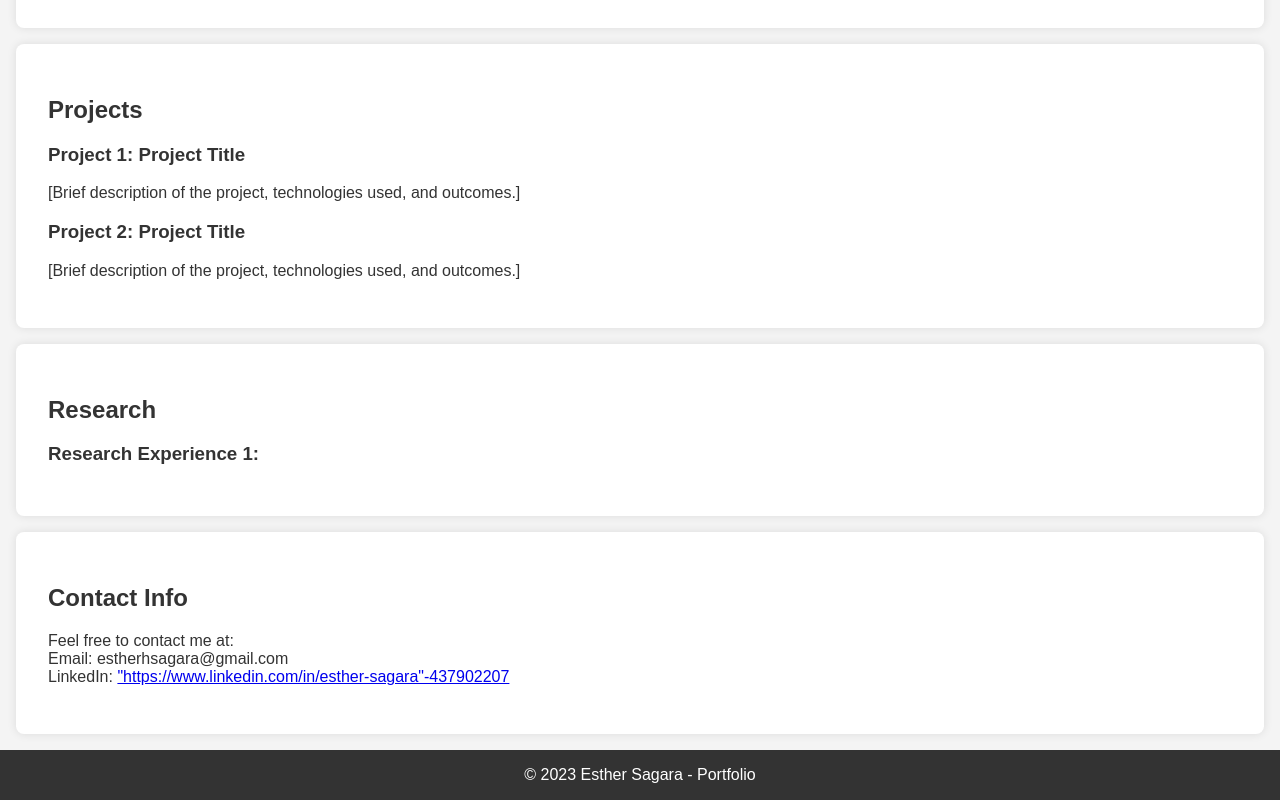
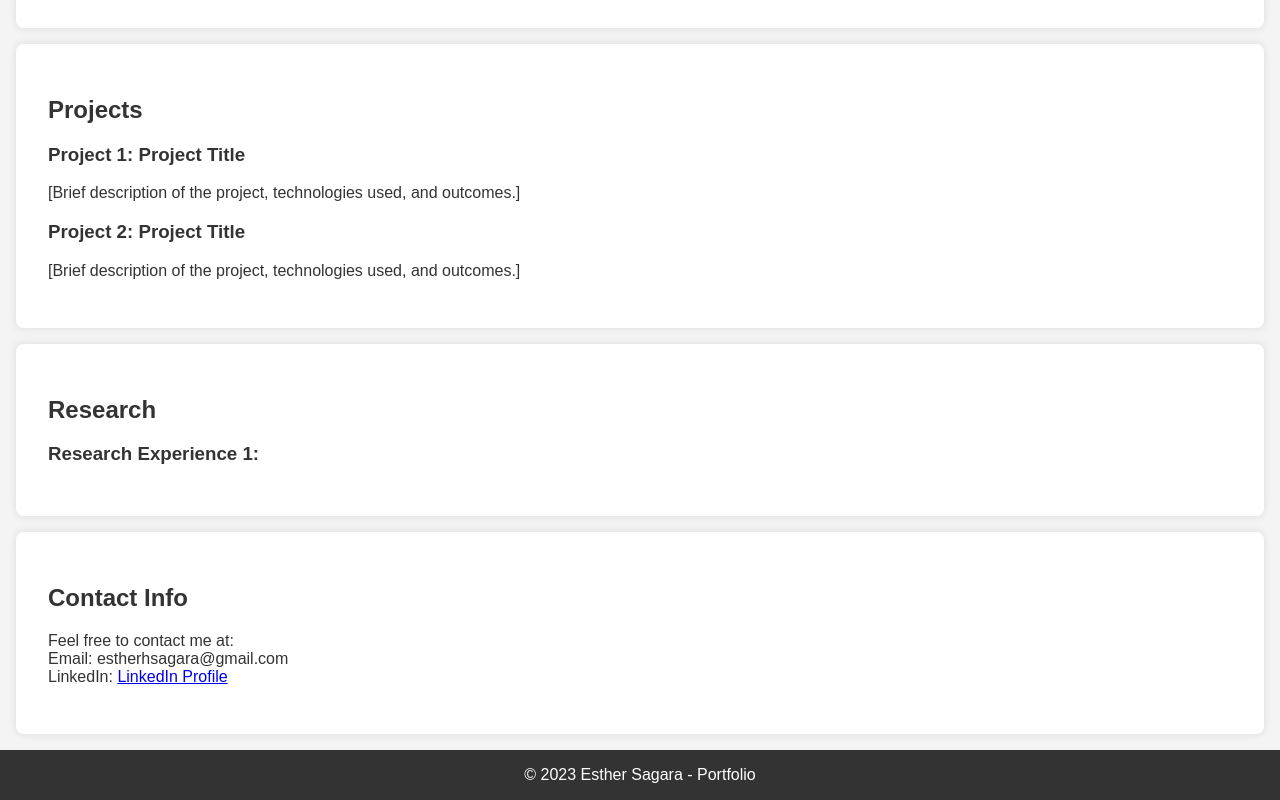
Before and after one commit to Estherhilary/personalwebsite, a plain HTML site: page index.html in a window 1280 px wide. Shown: the part 4354-5154 px from the top of the page. Drawn offline with Linux system fonts and the light colour scheme.

Commit message:
Update index.html

```diff
--- a/index.html
+++ b/index.html
@@ -96,7 +96,7 @@
         <p>
             Feel free to contact me at: <br>
             Email: estherhsagara@gmail.com <br>
-            LinkedIn: <a href="url">"https://www.linkedin.com/in/esther-sagara"-437902207</a>
+            LinkedIn: <a href="https://www.linkedin.com/in/esther-sagara-437902207">LinkedIn Profile</a>
         </p>
     </section>
 
```
